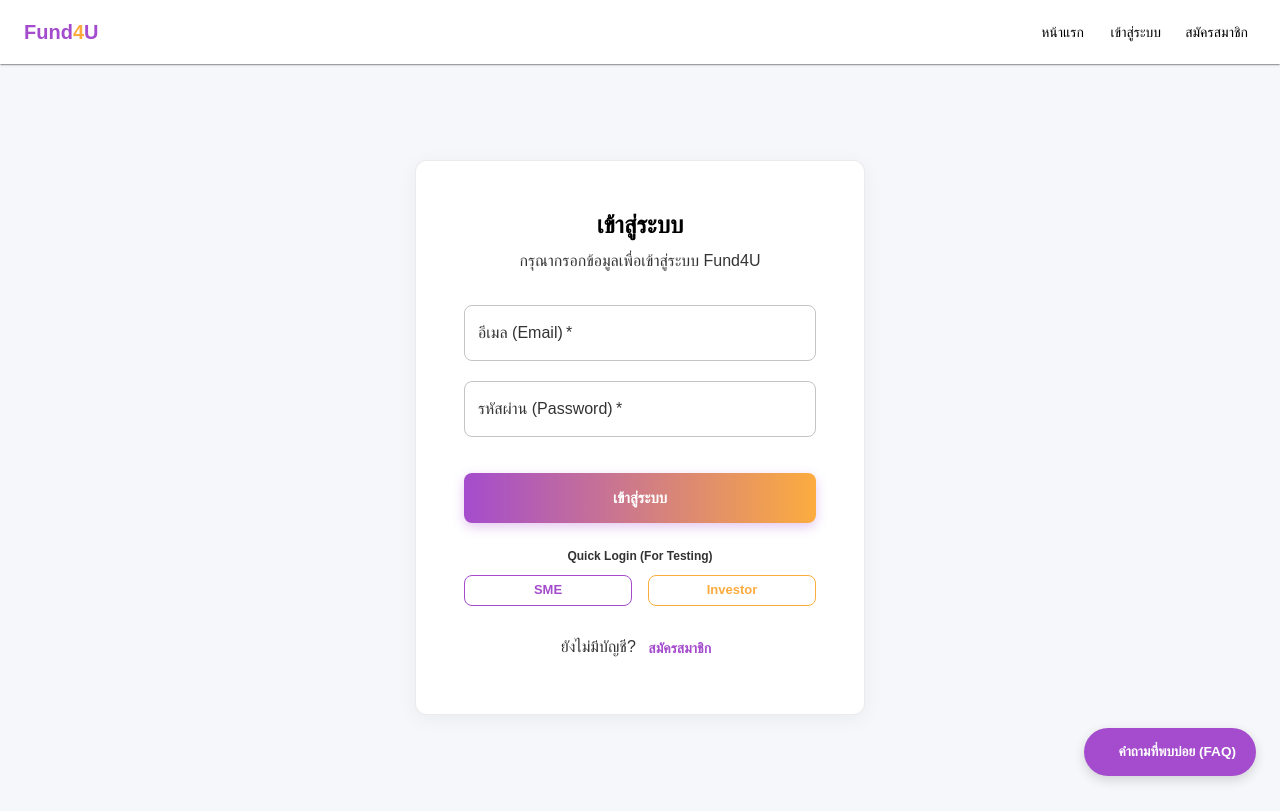
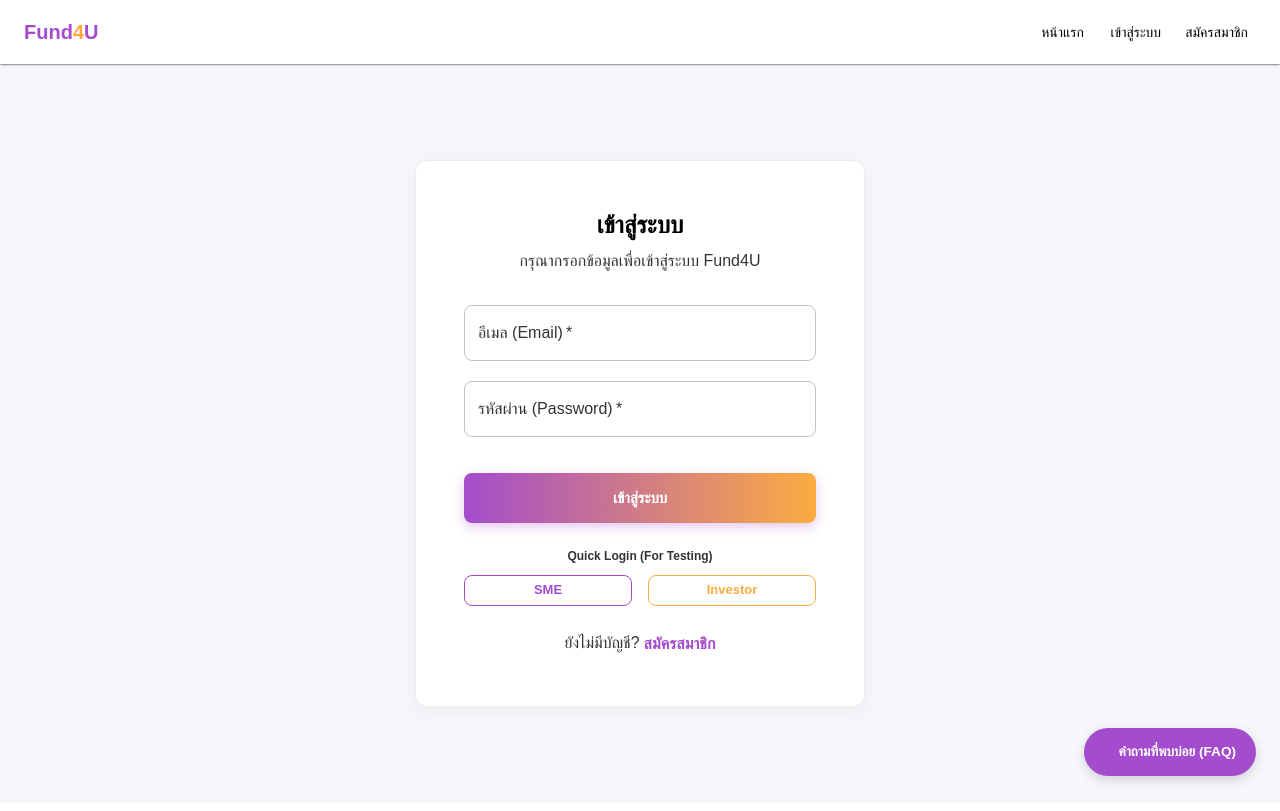
Before and after one commit to Tivapus/LegalTech_Fund4U, a Next.js app: page /auth/login in a window 1280 px wide. Built offline with nearby package versions, Linux system fonts and the light colour scheme; some icons are missing; what @mui/material-nextjs would draw is missing.

Commit message:
fix: alignment of buttons

```diff
--- a/src/app/auth/login/page.tsx
+++ b/src/app/auth/login/page.tsx
@@ -195,17 +195,30 @@ export default function LoginPage() {
               </Stack>
             </Box>
 
-            <Typography
-              variant="body2"
-              color="text.secondary"
-              sx={{ fontSize: { xs: "0.9rem", sm: "1rem" }, mt: 2 }}
+            <Box
+              sx={{
+                display: "flex",
+                alignItems: "center",
+                justifyContent: "center",
+                mt: 2,
+                gap: 0.5
+              }}
             >
-              ยังไม่มีบัญชี?{" "}
+              <Typography
+                variant="body2"
+                color="text.secondary"
+                sx={{ fontSize: { xs: "0.9rem", sm: "1rem" } }}
+              >
+                ยังไม่มีบัญชี?
+              </Typography>
               <Button
                 onClick={() => router.push("/auth/register")}
                 sx={{
+                  p: 0,
+                  minWidth: "auto",
                   textTransform: "none",
                   fontWeight: 800,
+                  fontSize: { xs: "0.9rem", sm: "1rem" },
                   color: "#a44ccd",
                   "&:hover": {
                     background: "transparent",
@@ -215,7 +228,7 @@ export default function LoginPage() {
               >
                 สมัครสมาชิก
               </Button>
-            </Typography>
+            </Box>
           </Box>
         </Box>
       </Card>
```
